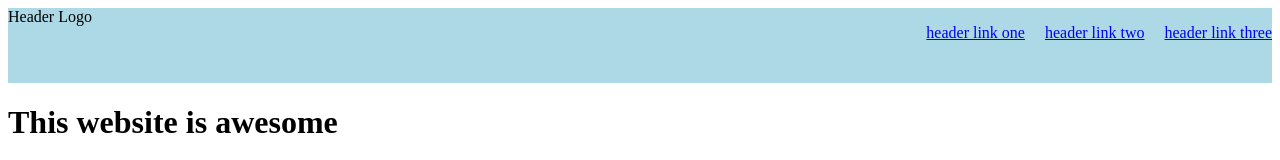
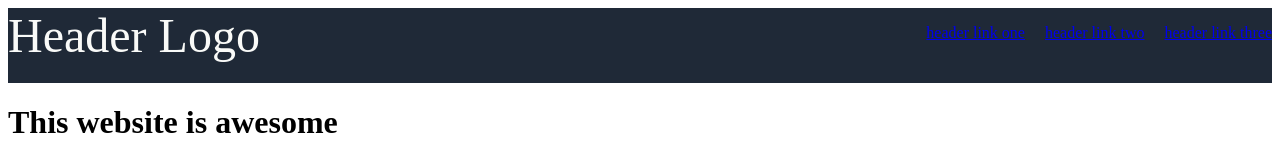
Before and after one commit to j-irion/landing-page, a plain HTML site: page index.html in a window 1280 px wide. Shown: the top 160 px of the page. Drawn offline with Linux system fonts and the light colour scheme.

Commit message:
Style header logo font and change background

```diff
--- a/style.css
+++ b/style.css
@@ -2,7 +2,13 @@
     display: flex;
     justify-content:  space-between;
     height: 75px;
-    background-color: lightblue;
+    background-color: #1F2937;
+}
+
+.header-logo{
+    font-family: 'Roboto', sans-serif;
+    font: 48px bold;
+    color: #F9FAF8;
 }
 
 ul {
```
